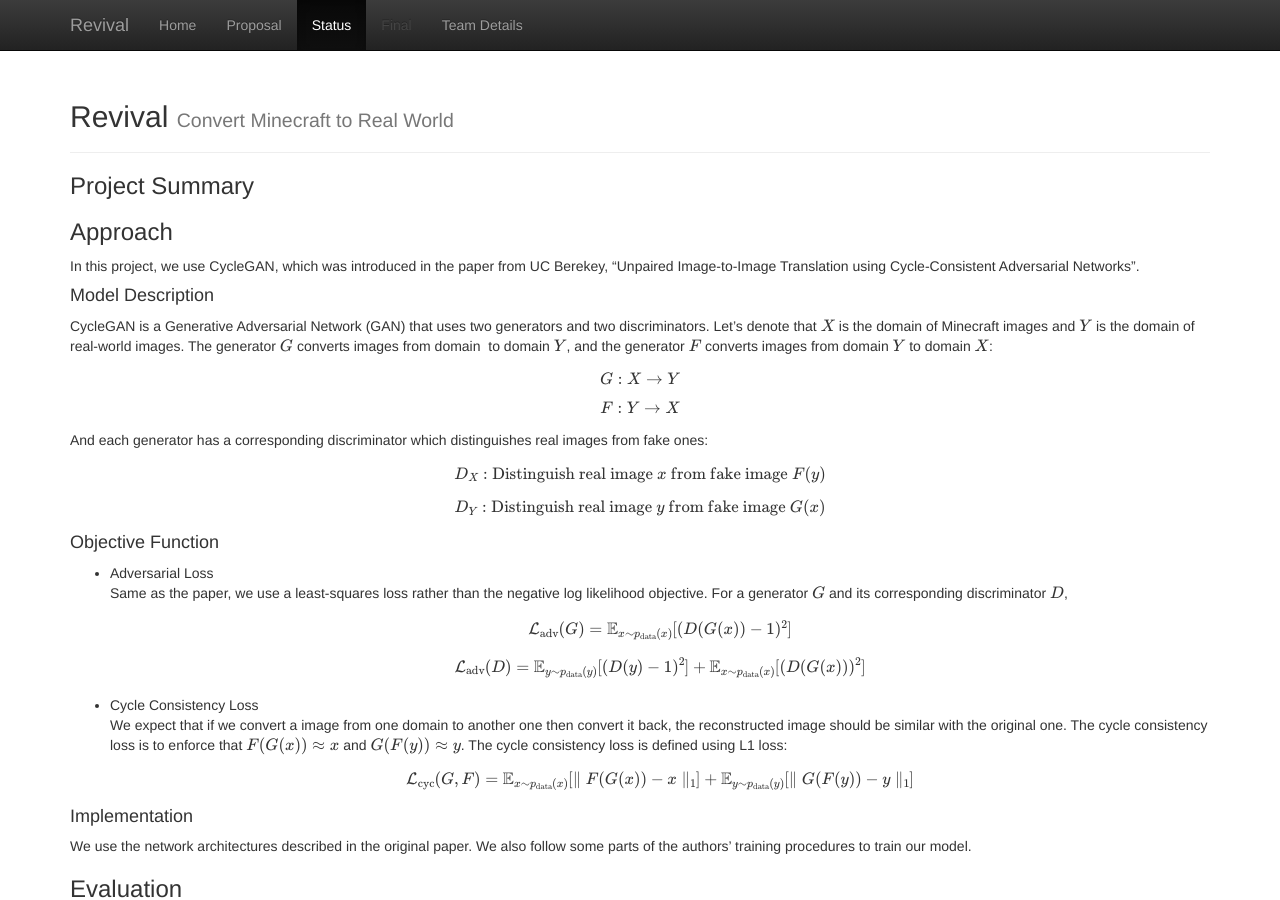
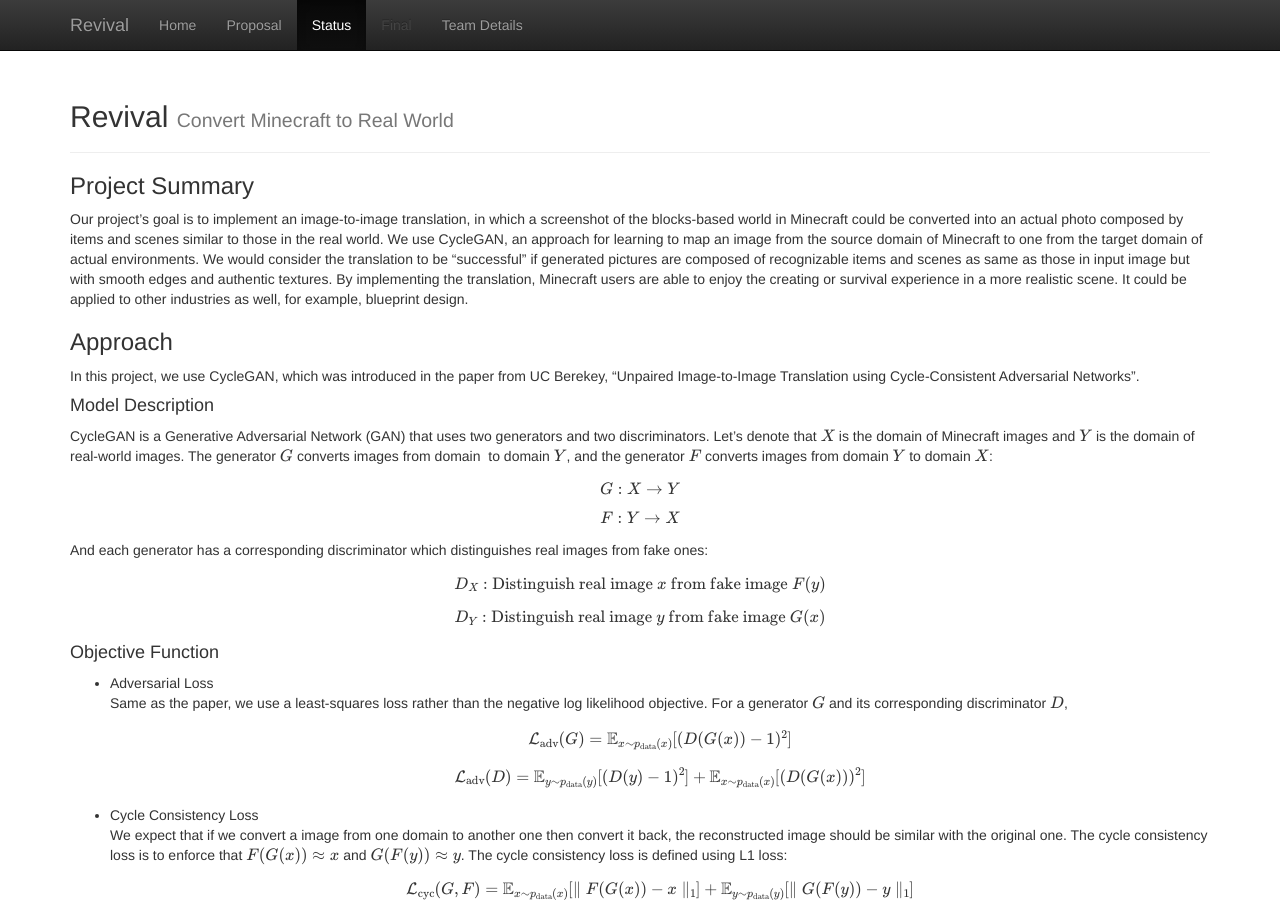
Before and after one commit to sijielu/Revival, a Jekyll site: the page built from docs/status.md, in a window 1280 px wide and 900 px high. Built offline with Jekyll 4.4.1, drawn with Linux system fonts in a browser that asks for light colours; formulas are drawn with MathJax 3.

Commit message:
Update status.md

```diff
--- a/docs/status.md
+++ b/docs/status.md
@@ -4,6 +4,7 @@
 ---
 
 ### Project Summary
+Our project’s goal is to implement an image-to-image translation, in which a screenshot of the blocks-based world in Minecraft could be converted into an actual photo composed by items and scenes similar to those in the real world. We use CycleGAN, an approach for learning to map an image from the source domain of Minecraft to one from the target domain of actual environments. We would consider the translation to be “successful” if generated pictures are composed of recognizable items and scenes as same as those in input image but with smooth edges and authentic textures. By implementing the translation, Minecraft users are able to enjoy the creating or survival experience in a more realistic scene. It could be applied to other industries as well, for example, blueprint design.
 
 ### Approach
 In this project, we use CycleGAN, which was introduced in the paper from UC Berekey, "Unpaired Image-to-Image Translation using Cycle-Consistent Adversarial Networks".
```
